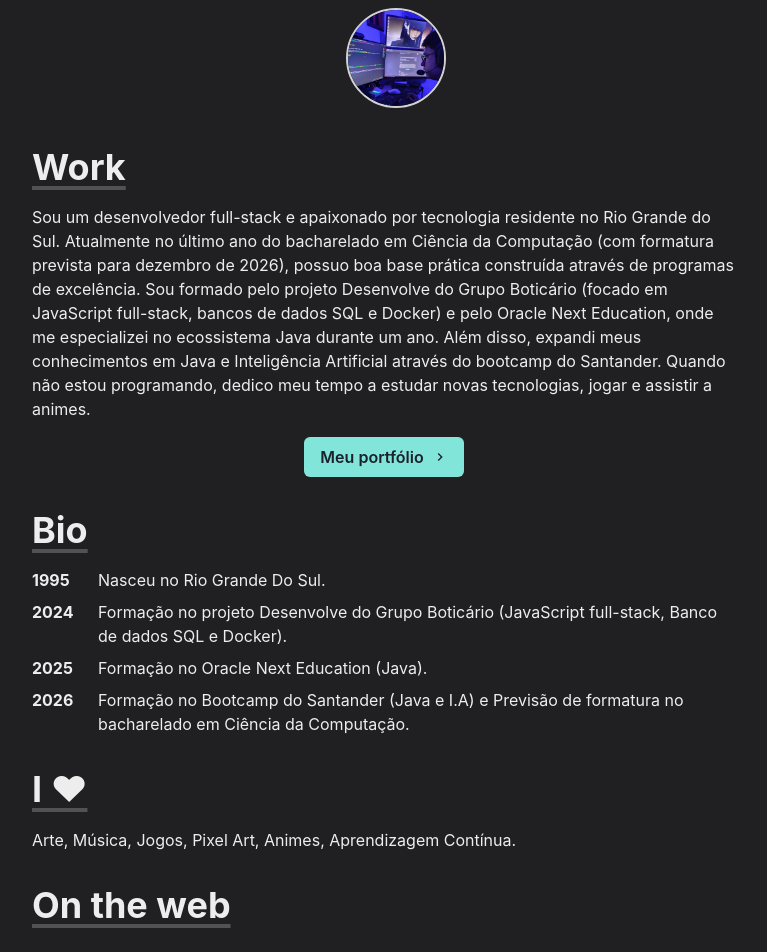
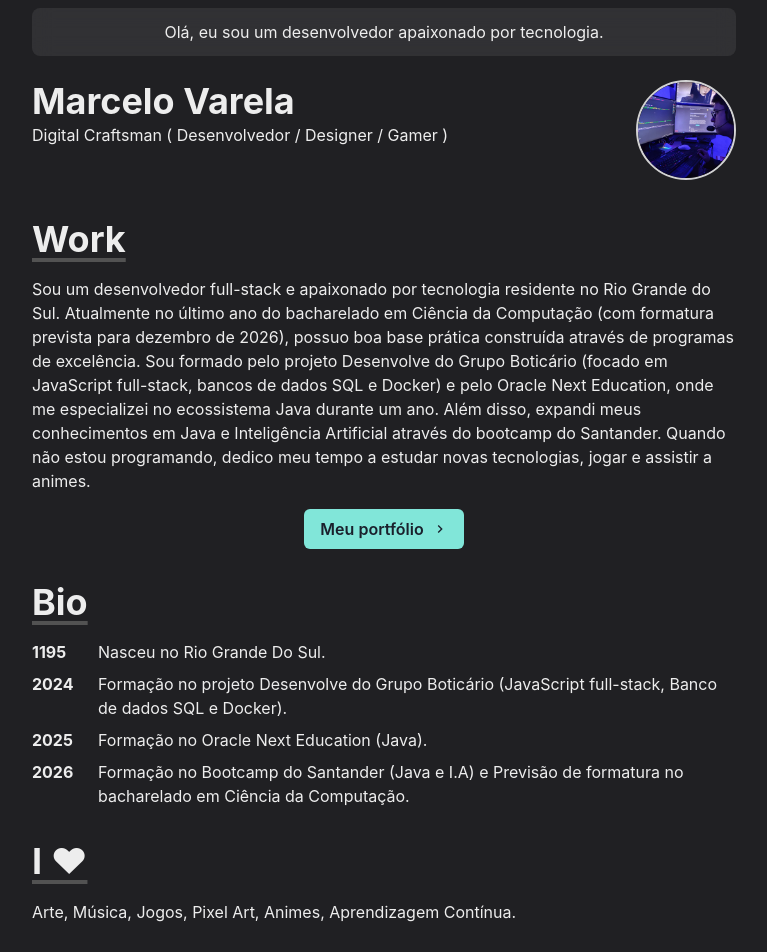
Before and after one commit to Marcelovgs/Portifolio-novo, a Next.js app: page / in a window 1280 px wide. Shown: the part 160-1112 px from the top of the page, without its empty margins (256-1023 px from the left). Built offline with nearby package versions, Linux system fonts and the light colour scheme.

Commit message:
Corrigindo caminhos das imagens e IDs dos projetos

```diff
--- a/src/app/page.tsx
+++ b/src/app/page.tsx
@@ -4,6 +4,7 @@ import {
   Container,
   Box,
   Heading,
+  Image,
   useColorModeValue,
   Button,
   List,
@@ -11,35 +12,40 @@ import {
   Link,
   Icon,
 } from "@chakra-ui/react";
-// 1. Remova a Image do Chakra UI e use a do Next.js:
-import NextImage from "next/image";
 import NextLink from "next/link";
 import { ChevronRightIcon } from "@chakra-ui/icons";
 import { IoLogoGithub, IoLogoLinkedin } from "react-icons/io5";
-import { Section } from "@/components/section";
 
 export default function Home() {
   return (
     <Container maxW="container.md" pt={14}>
-      {/* ... [resto do seu código do topo] ... */}
+      {/* Aqui é onde o Cachorro 3D vai entrar depois */}
+      <Box mb={6} p={3} textAlign="center" bg={useColorModeValue("whiteAlpha.500", "whiteAlpha.200")} css={{ backdropFilter: "blur(10px)" }} borderRadius="lg">
+        Olá, eu sou um desenvolvedor apaixonado por tecnologia.
+      </Box>
 
-      <Box flexShrink={0} mt={{ base: 4, md: 0 }} ml={{ md: 6 }} textAlign="center">
-        <Box borderColor="whiteAlpha.800" borderWidth={2} borderStyle="solid" w="100px" h="100px" display="inline-block" borderRadius="full" overflow="hidden">
-
-          {/* 2. Substitua a tag antiga por esta nativa: */}
-          <NextImage
-            src="/images/marcelo.jpg"
-            alt="Imagem de Perfil"
-            width={100}
-            height={100}
-            style={{ objectFit: "cover" }}
-          />
-
+      <Box display={{ md: "flex" }}>
+        <Box flexGrow={1}>
+          <Heading as="h2" variant="page-title">
+            Marcelo Varela
+          </Heading>
+          <p>Digital Craftsman ( Desenvolvedor / Designer / Gamer )</p>
+        </Box>
+        <Box flexShrink={0} mt={{ base: 4, md: 0 }} ml={{ md: 6 }} textAlign="center">
+          <Box borderColor="whiteAlpha.800" borderWidth={2} borderStyle="solid" w="100px" h="100px" display="inline-block" borderRadius="full" overflow="hidden">
+            <Image
+              src="/images/marcelo.jpg"
+              alt="Imagem de Perfil"
+              width="100%"
+              height="100%"
+              objectFit="cover"
+            />
+          </Box>
         </Box>
       </Box>
 
       {/* Secção Work */}
-      <Section delay={0.1} mt={8}>
+      <Box delay={0.1} as="section" mt={8}>
         <Heading as="h3" variant="section-title" textDecoration="underline" textUnderlineOffset={6} textDecorationColor="#525252" textDecorationThickness="4px" mb={4}>
           Work
         </Heading>
@@ -53,21 +59,22 @@ export default function Home() {
             </Button>
           </NextLink>
         </Box>
-      </Section>
+      </Box>
 
       {/* Secção Bio */}
-      <Section delay={0.2} mt={8}>
+      <Box delay={0.2} as="section" mt={8}>
         <Heading as="h3" variant="section-title" textDecoration="underline" textUnderlineOffset={6} textDecorationColor="#525252" textDecorationThickness="4px" mb={4}>
           Bio
         </Heading>
 
         <Box display="flex" mb={2}>
           <Box as="span" fontWeight="bold" mr={4} minW="50px">
-            1995
+            1195
           </Box>
           <Box>Nasceu no Rio Grande Do Sul.</Box>
         </Box>
 
+        {/* Bloco de 2024 */}
         <Box display="flex" mb={2}>
           <Box as="span" fontWeight="bold" mr={4} minW="50px">
             2024
@@ -75,6 +82,7 @@ export default function Home() {
           <Box> Formação no projeto Desenvolve do Grupo Boticário (JavaScript full-stack, Banco de dados SQL e Docker).</Box>
         </Box>
 
+        {/* Bloco de 2025 */}
         <Box display="flex" mb={2}>
           <Box as="span" fontWeight="bold" mr={4} minW="50px">
             2025
@@ -88,20 +96,20 @@ export default function Home() {
           </Box>
           <Box> Formação no Bootcamp do Santander (Java e I.A) e Previsão de formatura no bacharelado em Ciência da Computação.</Box>
         </Box>
-      </Section>
+      </Box>
 
       {/* Secção Hobbies (I ♥) */}
-      <Section delay={0.3} mt={8}>
+      <Box delay={0.3} as="section" mt={8}>
         <Heading as="h3" variant="section-title" textDecoration="underline" textUnderlineOffset={6} textDecorationColor="#525252" textDecorationThickness="4px" mb={4}>
           I ♥
         </Heading>
         <p>
           Arte, Música, Jogos, Pixel Art, Animes, Aprendizagem Contínua.
         </p>
-      </Section>
+      </Box>
 
       {/* Secção On the web */}
-      <Section delay={0.3} mt={8} mb={10}>
+      <Box delay={0.3} as="section" mt={8} mb={10}>
         <Heading as="h3" variant="section-title" textDecoration="underline" textUnderlineOffset={6} textDecorationColor="#525252" textDecorationThickness="4px" mb={4}>
           On the web
         </Heading>
@@ -119,6 +127,9 @@ export default function Home() {
           </ListItem>
 
           <ListItem>
+
+          </ListItem>
+          <ListItem>
             <Link href="https://www.linkedin.com/in/marcelovareladev" target="_blank">
               <Button
                 variant="ghost"
@@ -130,7 +141,7 @@ export default function Home() {
             </Link>
           </ListItem>
         </List>
-      </Section>
+      </Box>
     </Container>
   );
 }
```
